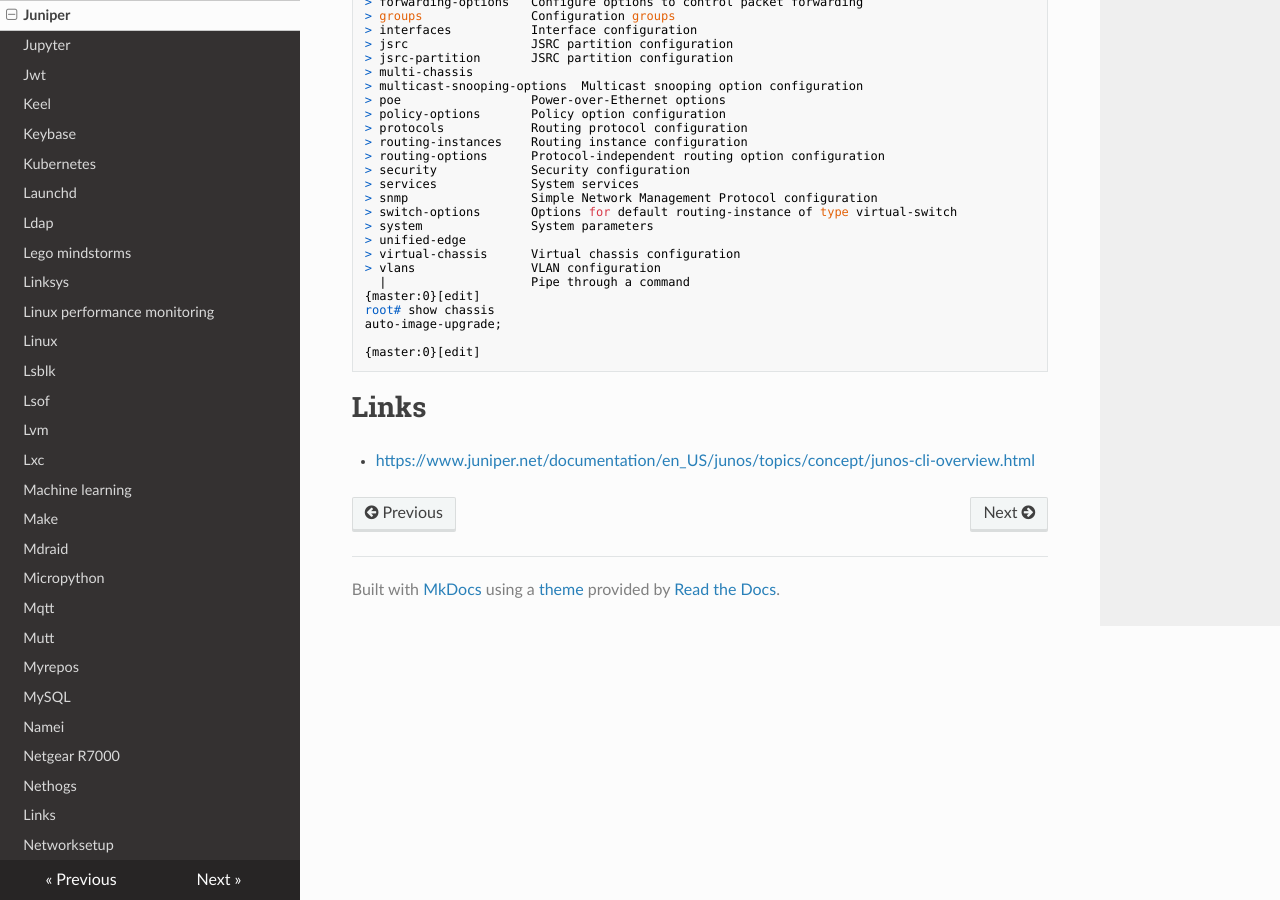
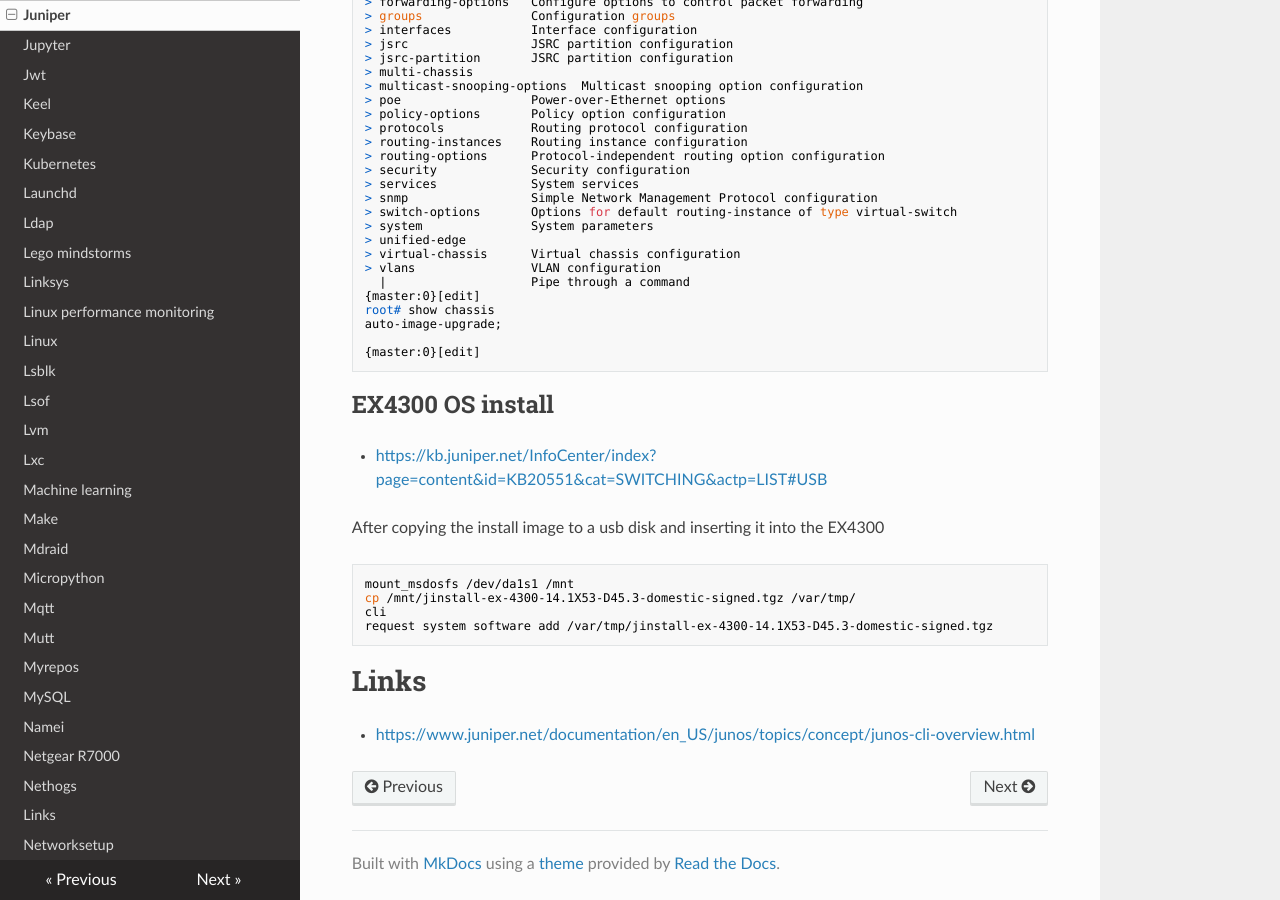
Before and after one commit to lando-cal/tech-notes, an MkDocs documentation site: the page built from docs/juniper.md, in a window 1280 px wide and 900 px high, scrolled down 1289 px. Built offline with MkDocs 1.6.1, drawn with Linux system fonts in a browser that asks for light colours; nearby versions of some CDN libraries.

Commit message:
Add EX4300 OS install

````diff
--- a/docs/juniper.md
+++ b/docs/juniper.md
@@ -93,5 +93,18 @@ auto-image-upgrade;
 {master:0}[edit]
 ```
 
+## EX4300 OS install
+
+- <https://kb.juniper.net/InfoCenter/index?page=content&id=KB20551&cat=SWITCHING&actp=LIST#USB>
+
+After copying the install image to a usb disk and inserting it into the EX4300
+
+```
+mount_msdosfs /dev/da1s1 /mnt
+cp /mnt/jinstall-ex-4300-14.1X53-D45.3-domestic-signed.tgz /var/tmp/
+cli
+request system software add /var/tmp/jinstall-ex-4300-14.1X53-D45.3-domestic-signed.tgz
+```
+
 # Links
 - <https://www.juniper.net/documentation/en_US/junos/topics/concept/junos-cli-overview.html>
````
